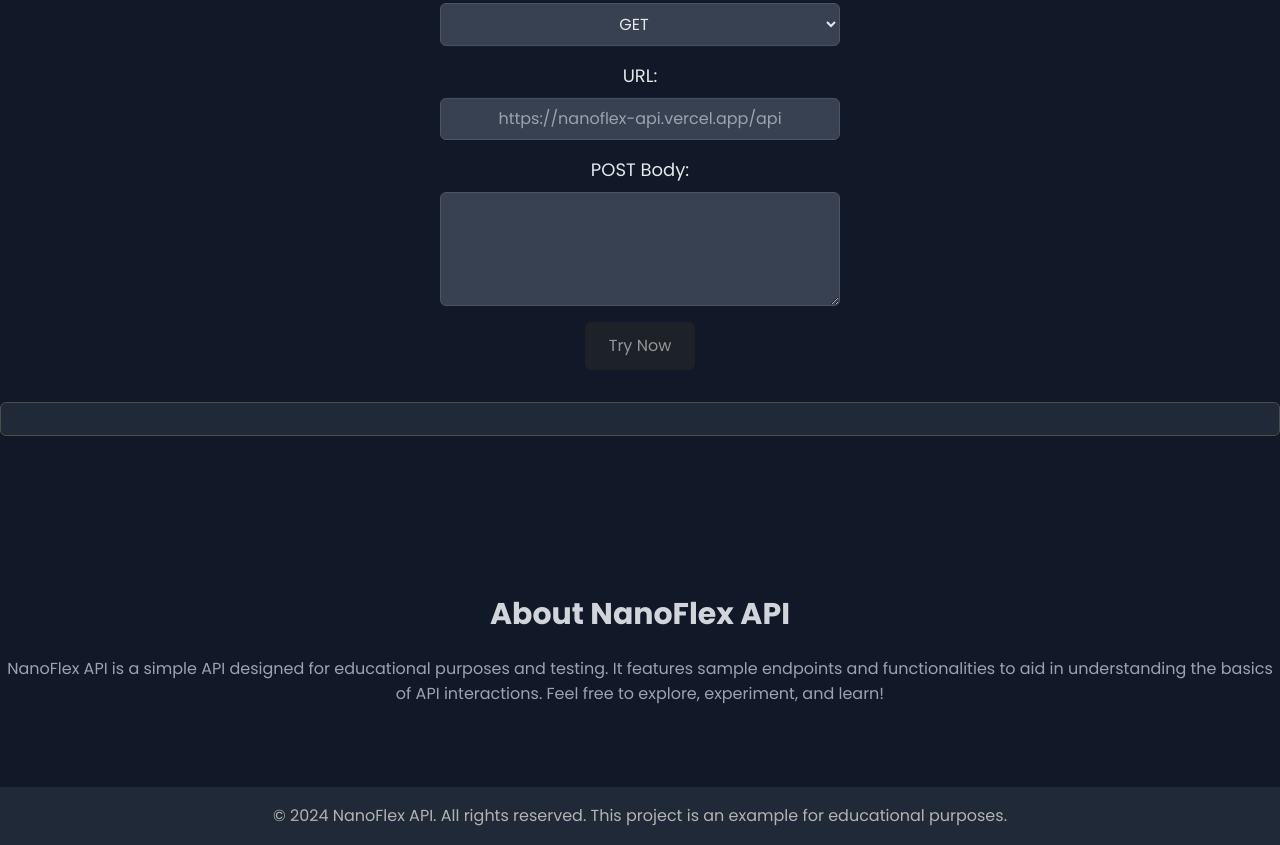
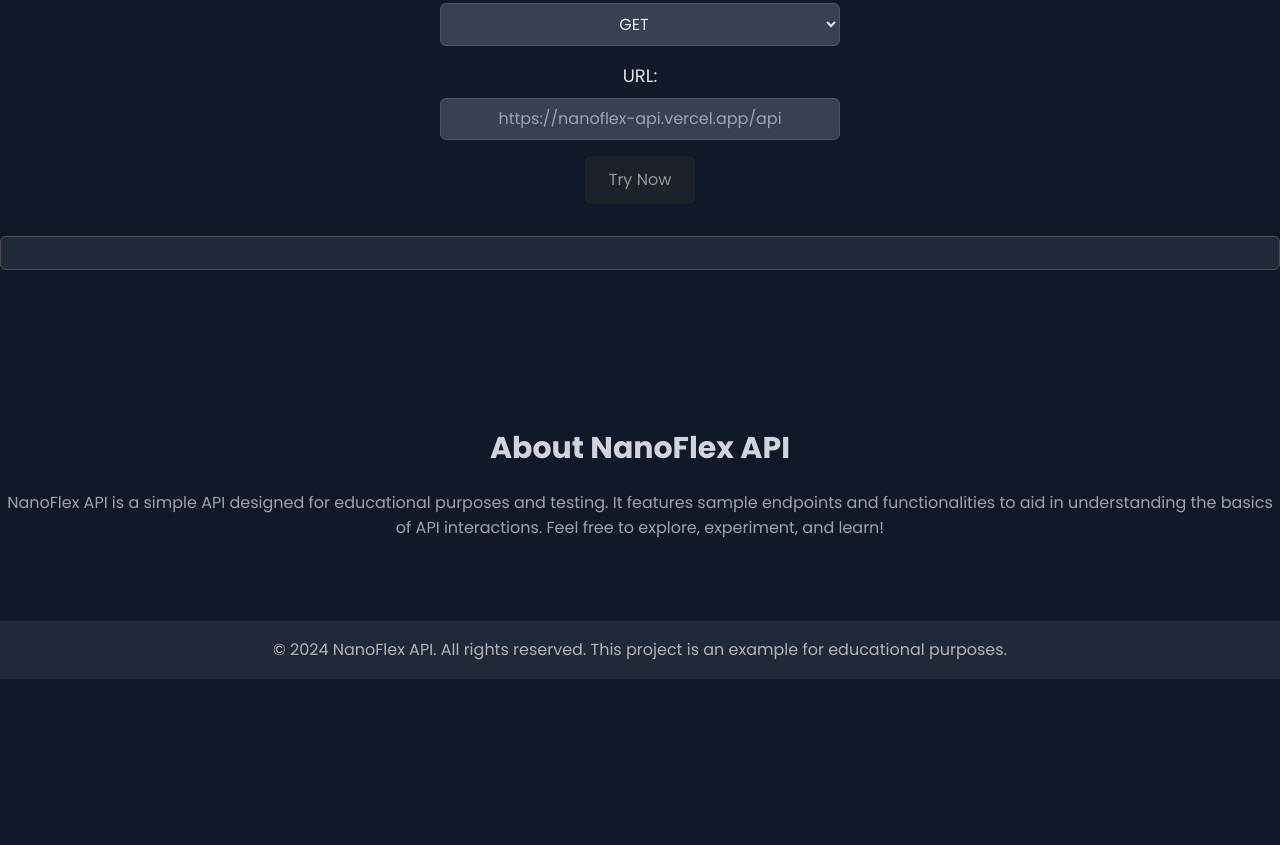
Before and after one commit to Syaamilmaulana256/nanoflex-api, a website: page index.html in a window 1280 px wide. Shown: the part 1078-1923 px from the top of the page. After the commit the page ends 1757 px from the top, so only its background shows below. Drawn offline with Linux system fonts and the light colour scheme.

Commit message:
Update index.html

```diff
--- a/index.html
+++ b/index.html
@@ -89,7 +89,7 @@
             <p id="urlErr" class="text-red-500 text-sm mt-2 hidden">Invalid or empty URL.</p>
         </div>
 
-        <div id="bodyContainer" class="mb-4 hidden">
+        <div id="bodyContainer" class="mb-4" style="display: none;">
             <label for="postBody" class="block text-lg mb-2 text-gray-200">POST Body:</label>
             <textarea id="postBody" rows="4"
                       class="bg-gray-700 text-gray-200 border border-gray-600 rounded-md py-2 px-4 w-full focus:outline-none focus:ring-2 focus:ring-gray-500 focus:border-transparent"></textarea>
```
